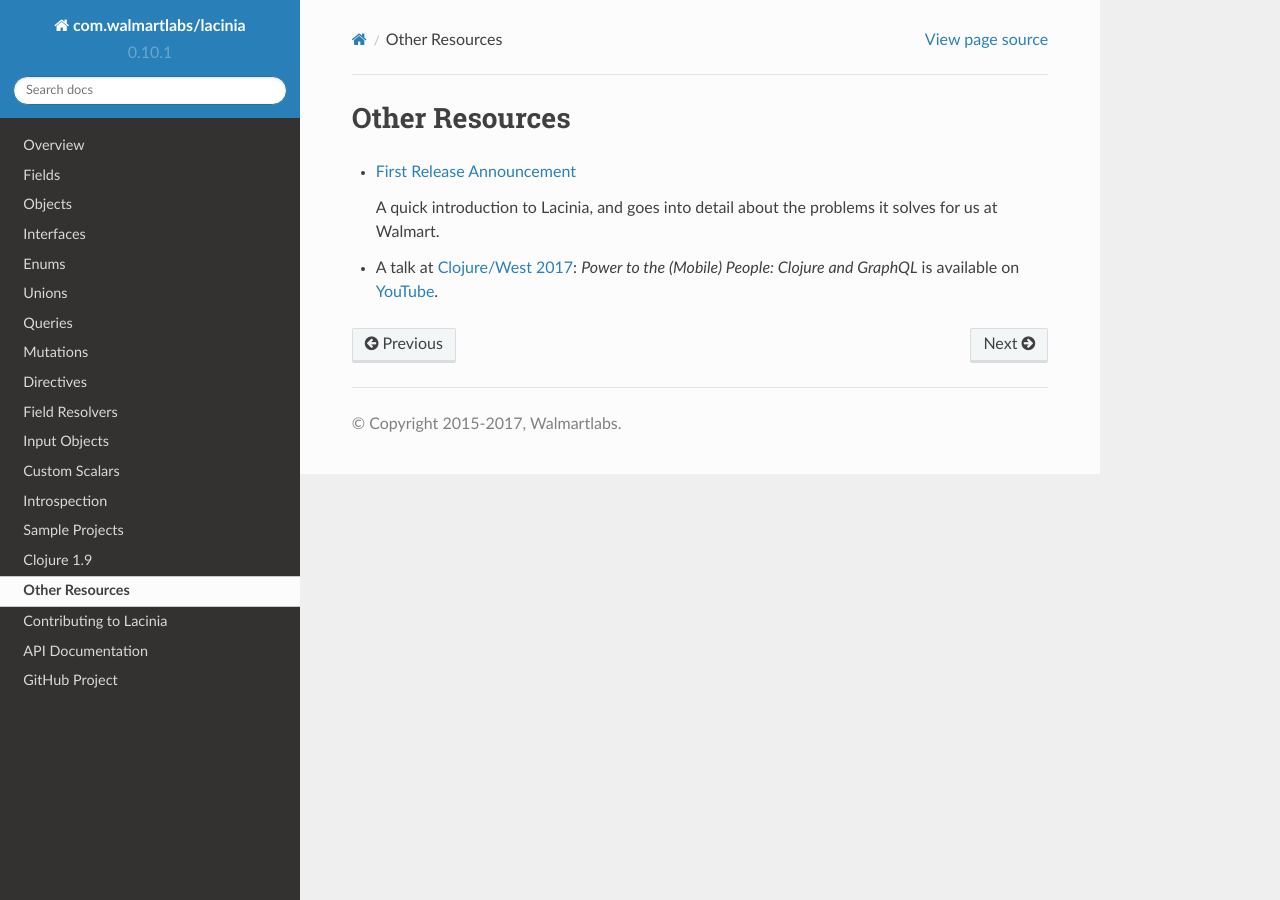
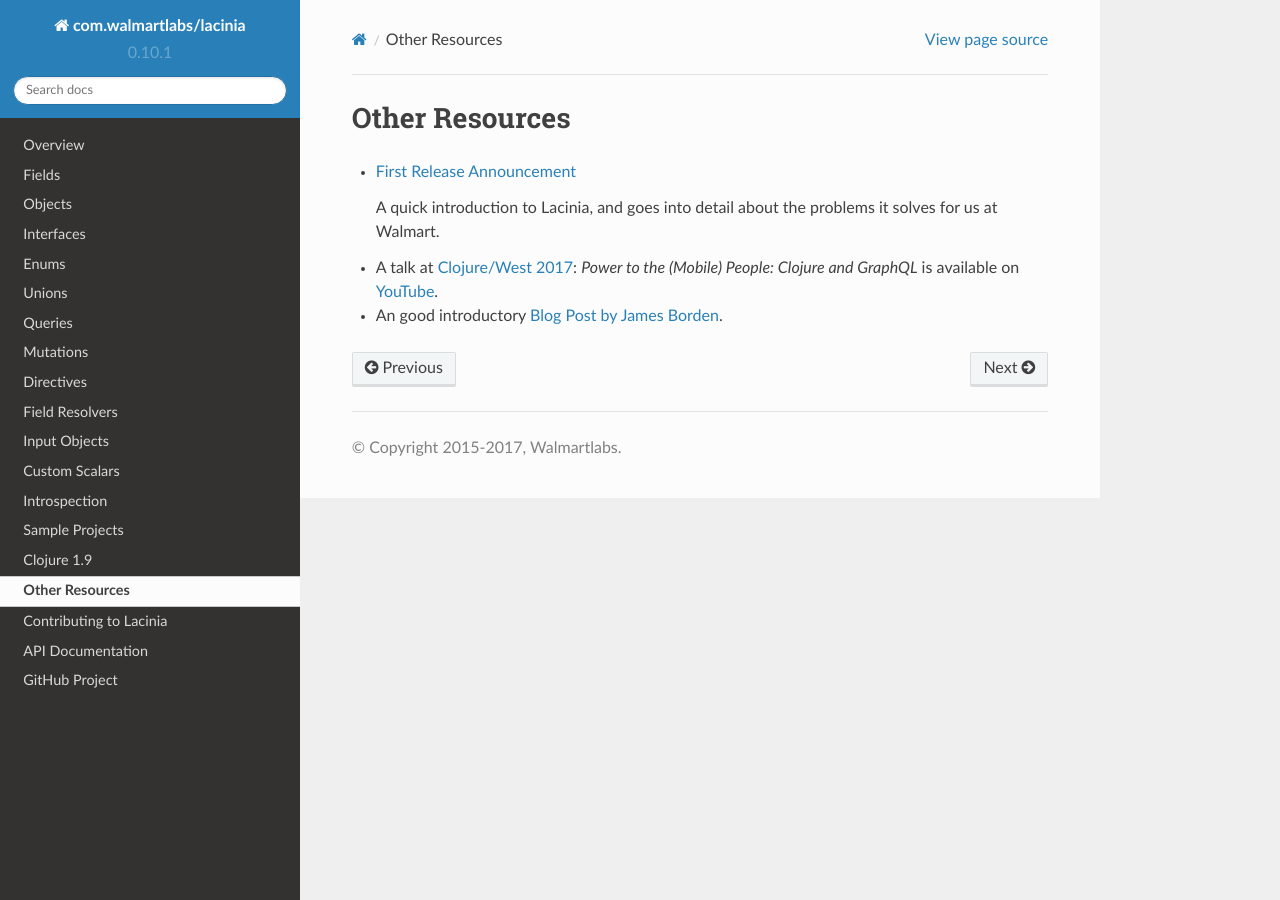
Before and after one commit to walmartlabs/lacinia, a Sphinx documentation site: the page built from docs/resources.rst, in a window 1280 px wide. Built offline with Sphinx 7.4.7 and the Read the Docs theme 2.0.0, drawn with Linux system fonts in a browser that asks for light colours.

Commit message:
Add link to James Border's blog posting

```diff
--- a/docs/resources.rst
+++ b/docs/resources.rst
@@ -7,3 +7,5 @@ Other Resources
 
 * A talk at `Clojure/West 2017 <http://2017.clojurewest.org/clojure-graphql/>`_: `Power to the (Mobile) People: Clojure and GraphQL`
   is available on `YouTube <https://www.youtube.com/watch?v=I0vVkQfmy9w&list=PLZdCLR02grLp4W4ySd1sHPOsK83gvqBQp&index=16>`_.
+
+* An good introductory `Blog Post by James Borden <https://jborden.github.io/2017/05/15/using-lacinia>`_.
```
